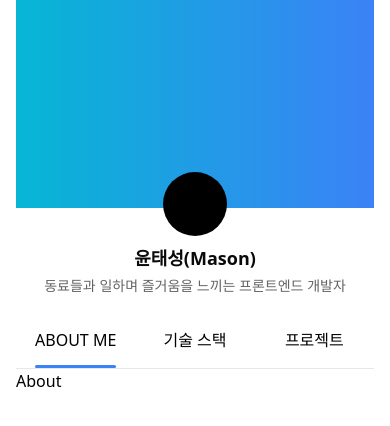
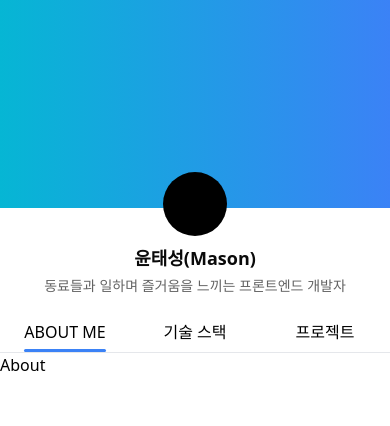
Before and after one commit to taesung1993/2nd-resume, a React (Create React App) app: page / in a window 390 px wide. Shown: the top 426 px of the page. Built offline with nearby package versions, Linux system fonts and the light colour scheme.

Commit message:
공백 리펙토링

```diff
--- a/src/components/UI/atoms/Container.tsx
+++ b/src/components/UI/atoms/Container.tsx
@@ -6,8 +6,6 @@ interface Props {
 
 export default function Container({ children }: Props) {
   return (
-    <section className="max-w-screen-xl w-full mx-auto px-4">
-      {children}
-    </section>
+    <section className="max-w-screen-xl w-full mx-auto">{children}</section>
   );
 }
--- a/src/components/UI/atoms/TabItem.tsx
+++ b/src/components/UI/atoms/TabItem.tsx
@@ -12,7 +12,7 @@ export default function TabItem({ title, link }: Props) {
       className="w-full flex justify-center items-center hover:bg-default-black-50 cursor-pointer"
     >
       {({ isActive }) => {
-        let result = "py-4 relative";
+        let result = "md:py-4 py-2 relative";
         if (isActive) {
           result +=
             " after:content-[''] after:absolute after:left-0 after:bottom-0 after:h-[3px] after:w-full after:bg-blue-500 after:rounded-full";
```
